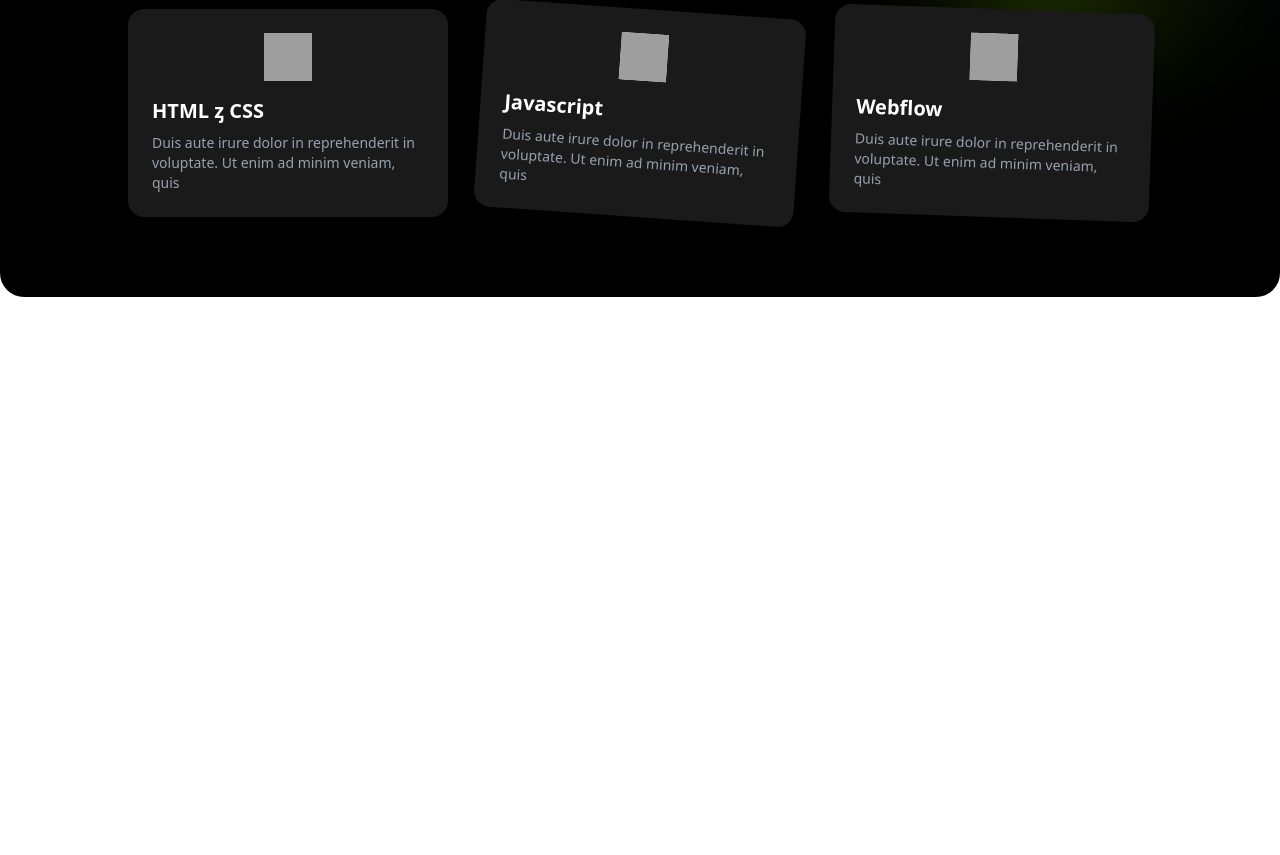
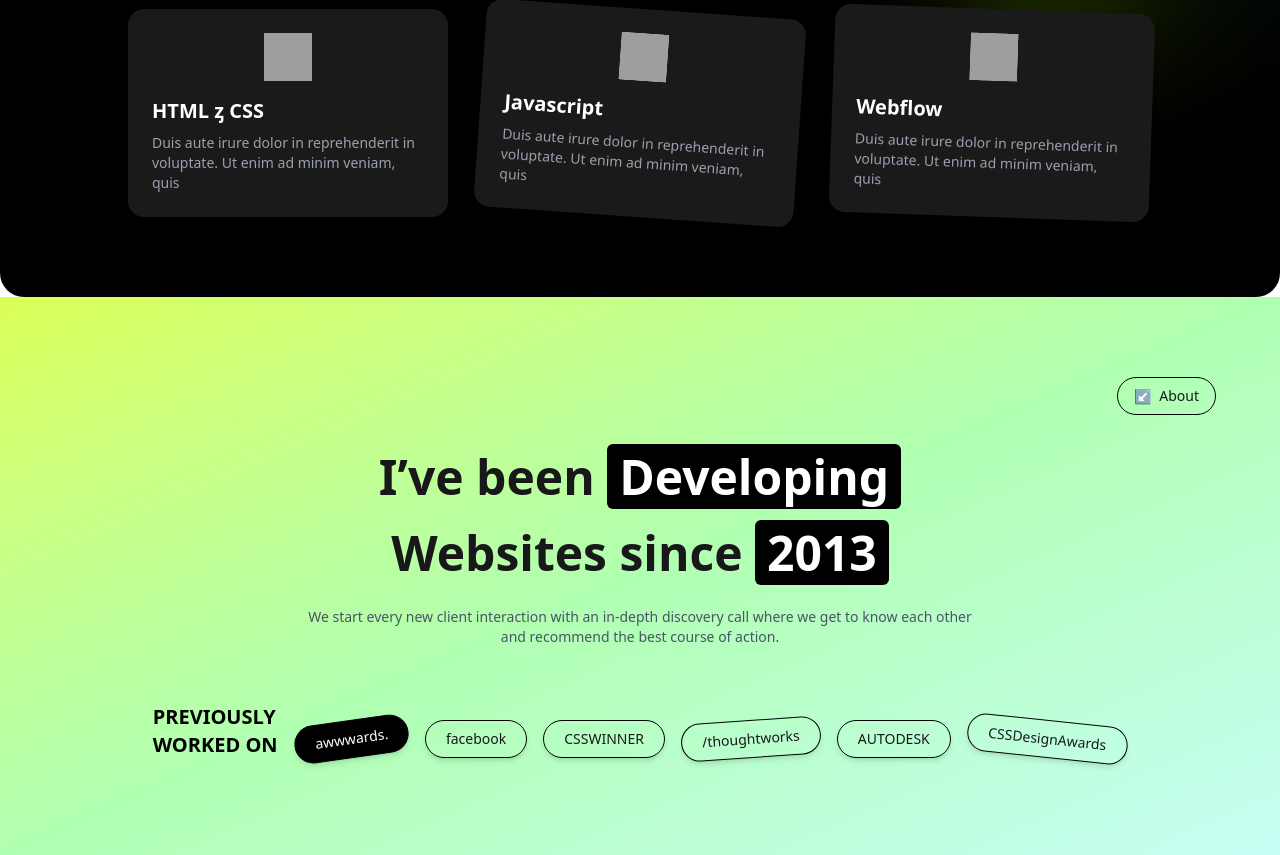
Before and after one commit to tushar54/Task1, a React (Vite) app: page / in a window 1280 px wide. Shown: the part 1069-1924 px from the top of the page. Before the commit the page ends 1366 px from the top, so only its background shows below. Built offline with nearby package versions, Linux system fonts and the light colour scheme; grey boxes are pictures that could not be loaded.

Commit message:
i have added exprience section

```diff
--- /dev/null
+++ b/src/Component/ExperienceSection.jsx
@@ -0,0 +1,58 @@
+import { MdOutlineArrowOutward } from "react-icons/md";
+
+const companies = [
+  "awwwards.",
+  "facebook",
+  "CSSWINNER",
+  "/thoughtworks",
+  "AUTODESK",
+  "CSSDesignAwards",
+];
+
+export default function ExperienceSection() {
+  return (
+    <section className=" bg-gradient-to-tl from-[#c7fff5] via-[#B0FFB1] to-[#daff54]  relative overflow-hidden py-20 px-6 md:px-16 bg-white">
+
+
+
+      <div className="relative z-10 flex justify-end">
+        <button className="flex items-center gap-2 border border-black px-4 py-2 rounded-full text-sm hover:bg-black hover:text-white transition">
+          <span className="rotate-90">↘</span> About
+        </button>
+      </div>
+
+
+      <div className="relative z-10 text-center mt-8">
+        <p className="text-4xl sm:text-5xl font-bold leading-tight space-y-4">
+         <h2> I’ve been <span className="bg-black text-white px-3 rounded-md">Developing</span></h2>
+          <h2>Websites since <span className="bg-black text-white px-3 rounded-md">2013</span></h2>
+        </p>
+
+
+        <p className="mt-6 text-gray-600 max-w-2xl mx-auto text-sm">
+          We start every new client interaction with an in-depth discovery call where we get
+          to know each other and recommend the best course of action.
+        </p>
+      </div>
+
+
+      <div className="relative z-10 mt-14 flex justify-center items-center gap-4">
+        <p className="text-left text-black font-semibold mb-4 text-xl">PREVIOUSLY <br /> WORKED ON</p>
+        <div className="flex flex-wrap  gap-4 justify-center ">
+          {companies.map((company, index) => (
+            <div
+              key={index}
+              className={`px-5 py-2 rounded-full text-sm font-medium border border-black shadow-md ${
+                index === 0 ? "bg-black text-white rotate-[-8deg]" : ""
+              } ${index === 3 ? "rotate-[-4deg]" : ""} ${
+                index === 5 ? "rotate-[6deg]" : ""
+              }`}
+            >
+              {company}
+            </div>
+          ))}
+        </div>
+      </div>
+    </section>
+  );
+}
--- a/src/Page/Home.jsx
+++ b/src/Page/Home.jsx
@@ -1,12 +1,14 @@
 import React from 'react'
 import Hero from '../Component/Hero'
 import SkillsSection from '../Component/SkillSection'
+import ExperienceSection from '../Component/ExperienceSection'
 
 export default function Home() {
   return (
     <div>
         <Hero></Hero>
         <SkillsSection></SkillsSection>
+        <ExperienceSection></ExperienceSection>
 
     </div>
   )
```
